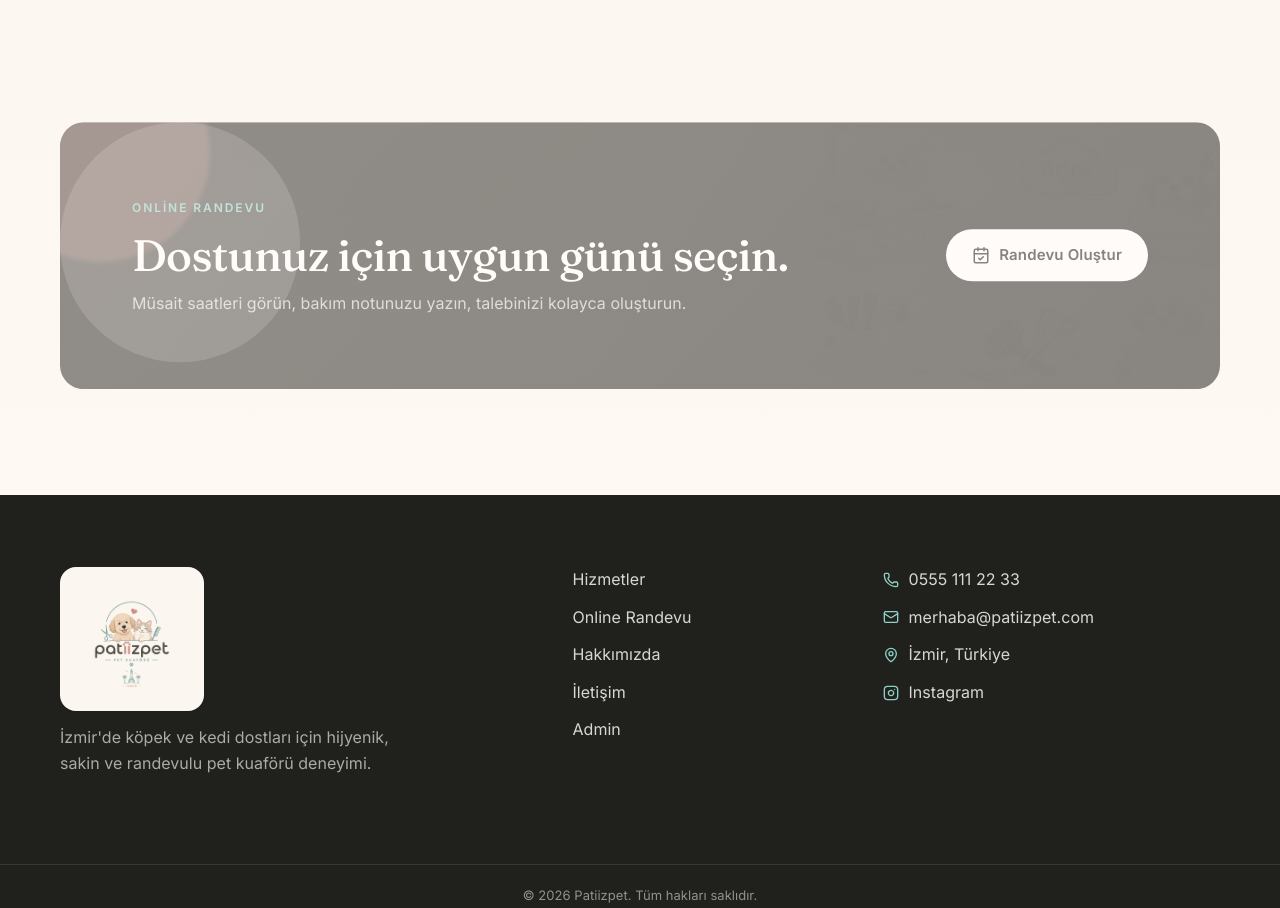
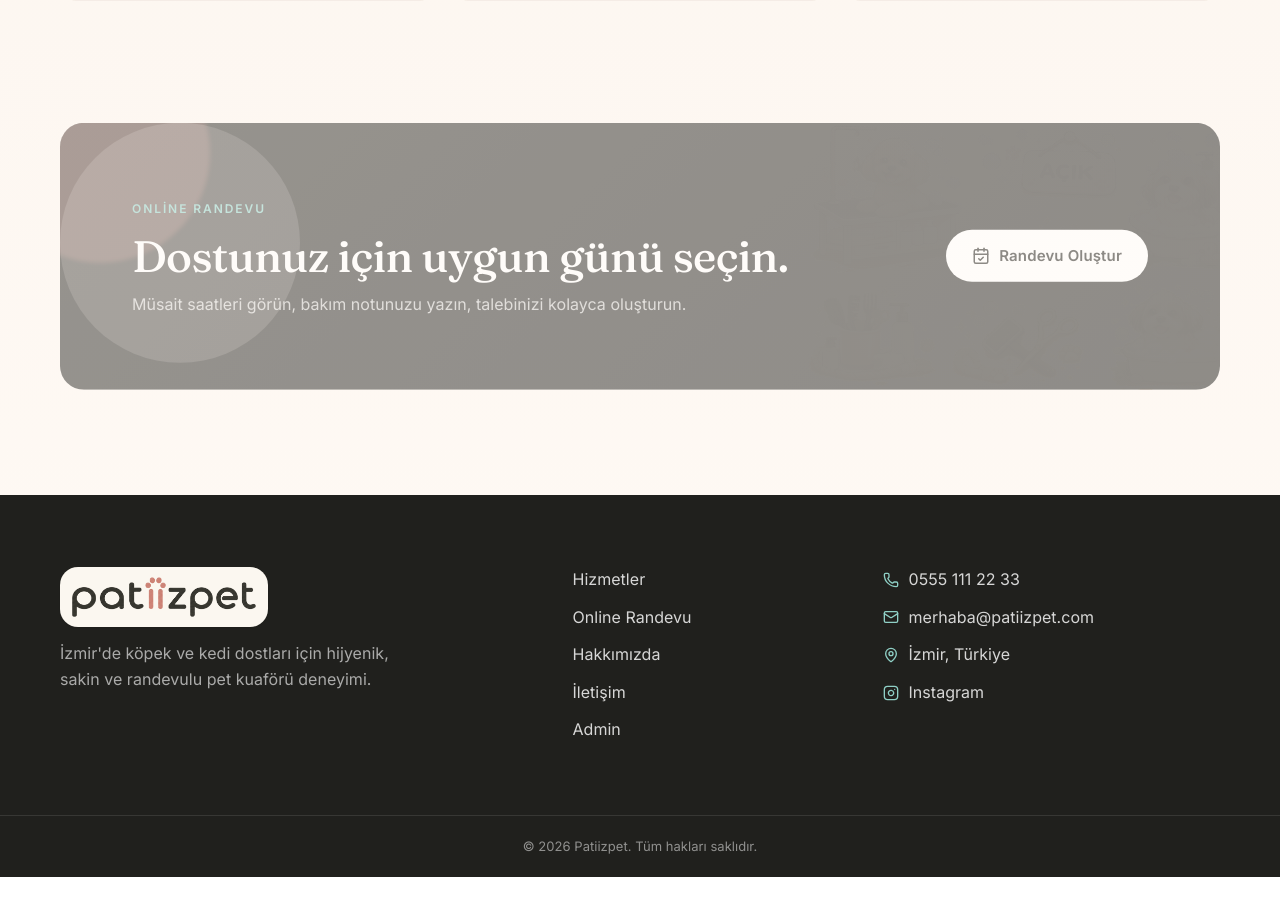
Before and after one commit to zygsoftware/patiizpet, a Next.js app: page / in a window 1280 px wide. Shown: the part 5087-5995 px from the top of the page. After the commit the page ends 5964 px from the top, so only its background shows below. Built offline with nearby package versions, Linux system fonts and the light colour scheme.

Commit message:
Polish logo sizing

```diff
--- a/app/globals.css
+++ b/app/globals.css
@@ -3633,6 +3633,21 @@ body,
   transform: scale(1);
 }
 
+/* ---------- Logo sizing polish ---------- */
+.brandLogo {
+  height: clamp(28px, 3vw, 36px);
+}
+
+.footerBrand {
+  padding: 10px 12px;
+  border-radius: 18px;
+}
+
+.footerLogo {
+  width: clamp(138px, 15vw, 184px);
+  height: auto;
+}
+
 /* ---------- Admin simplification + operations management ---------- */
 .adminPageRoot {
   background:
--- a/components/Footer.tsx
+++ b/components/Footer.tsx
@@ -9,7 +9,7 @@ export default function Footer() {
       <div className="footerInner">
         <div>
           <Link className="footerBrand" href="/" aria-label="Patiizpet ana sayfa">
-            <Image src="/logo-emblem.png" alt="Patiizpet Pet Kuaförü" width={520} height={520} className="footerLogo" />
+            <Image src="/logo-mark.png" alt="Patiizpet Pet Kuaförü" width={720} height={158} className="footerLogo" />
           </Link>
           <p>{site.description}</p>
         </div>
```
